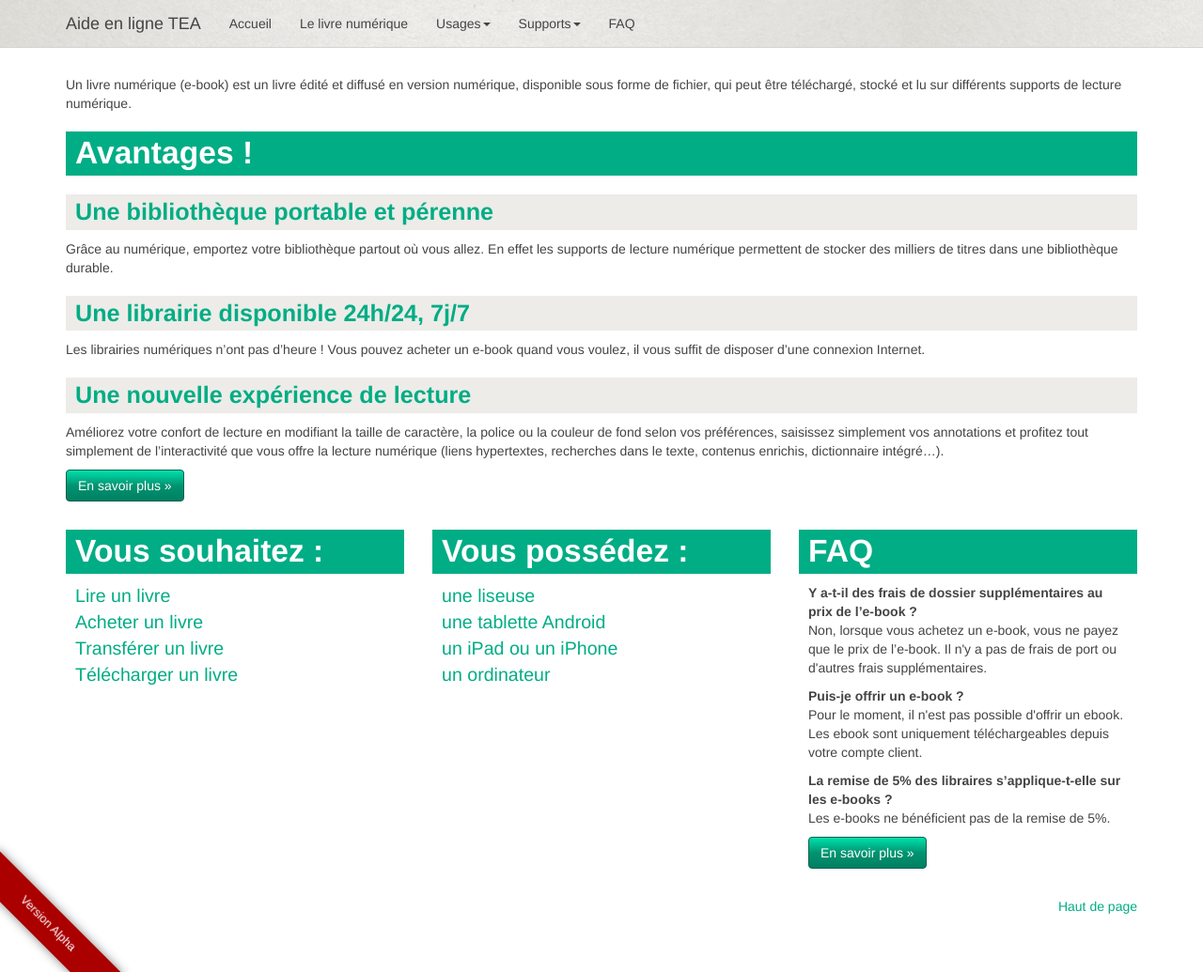
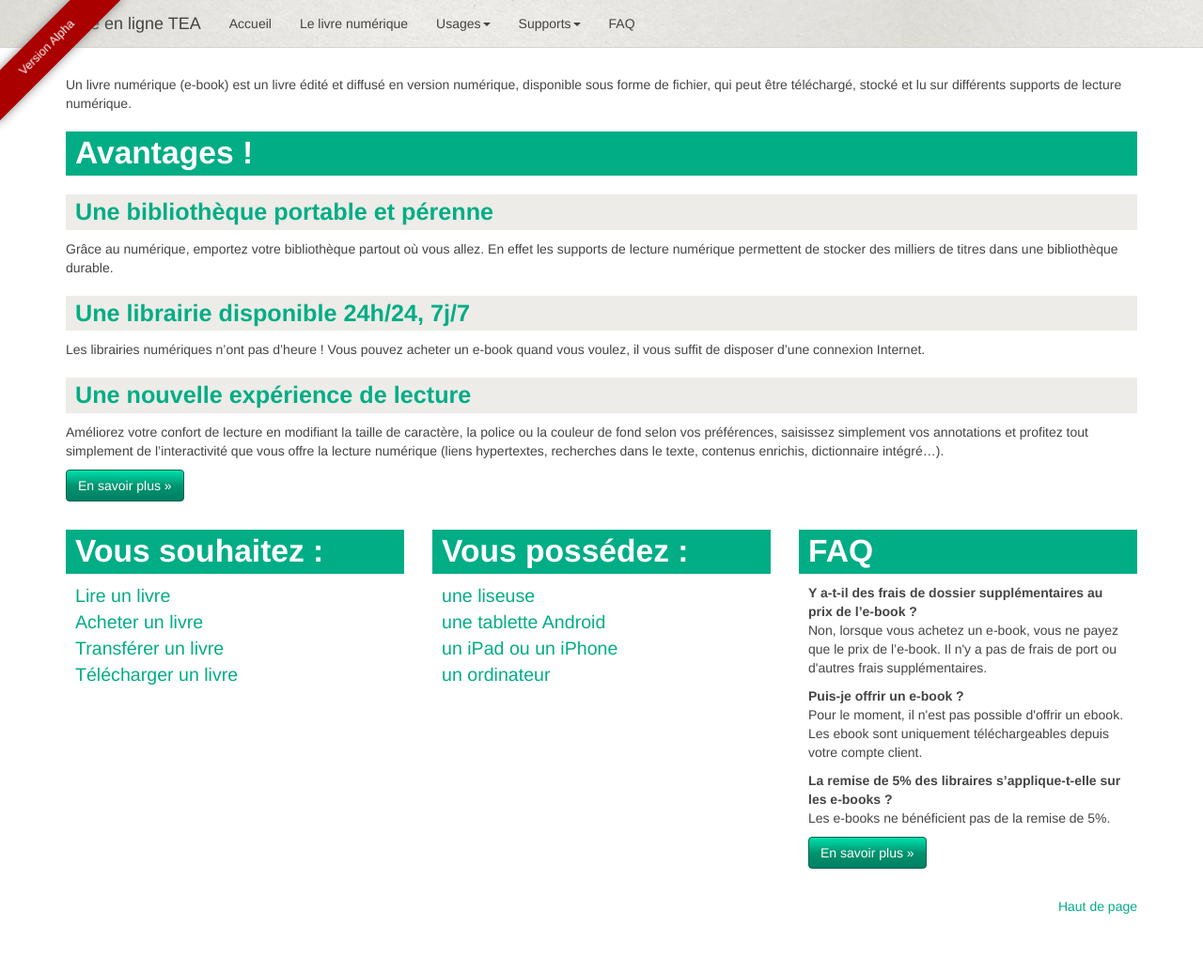
Before and after one commit to TEA-ebook/help-center, a Jekyll site: the page built from index.html, in a window 1280 px wide and 1035 px high. Shown: the whole window at 94% size. Built offline with Jekyll 4.4.1, drawn with Linux system fonts in a browser that asks for light colours; nearby versions of some CDN libraries; Markdown is read by kramdown in place of the engine named in the settings.

Commit message:
Update main.css

```diff
--- a/css/main.css
+++ b/css/main.css
@@ -159,7 +159,7 @@ nav.navbar {
 .bandeau {
   display: block;
   position: fixed;
-  bottom: 2.5em;
+  top: 2.5em;
   left: -3.5em;
   color: #fff;
   padding: .8em 1.5em;
@@ -170,9 +170,9 @@ nav.navbar {
   font-weight: 500;
   text-decoration: none;
   white-space: nowrap;
-  -webkit-transform: rotate(45deg);
-  -ms-transform: rotate(45deg);
-  transform: rotate(45deg);
+  -webkit-transform: rotate(-45deg);
+  -ms-transform: rotate(-45deg);
+  transform: rotate(-45deg);
   -webkit-transform-origin: 50% 50%;
   -ms-transform-origin: 50% 50%;
   transform-origin: 50% 50%;
```
